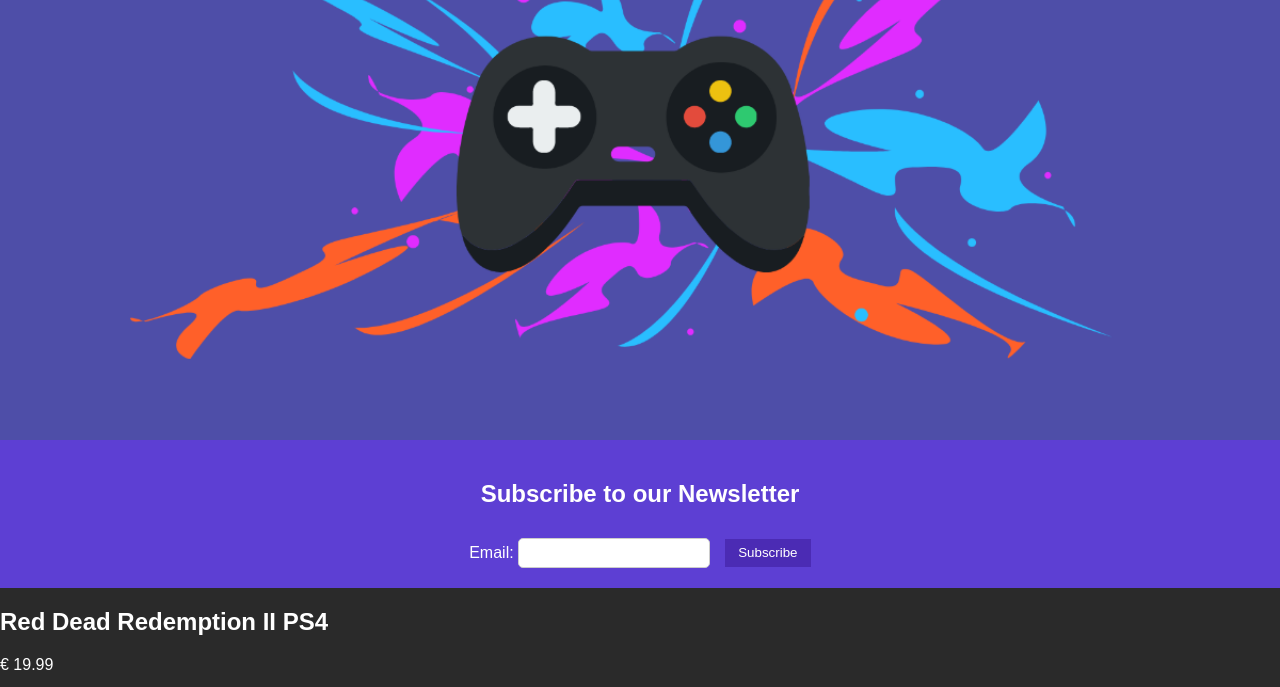
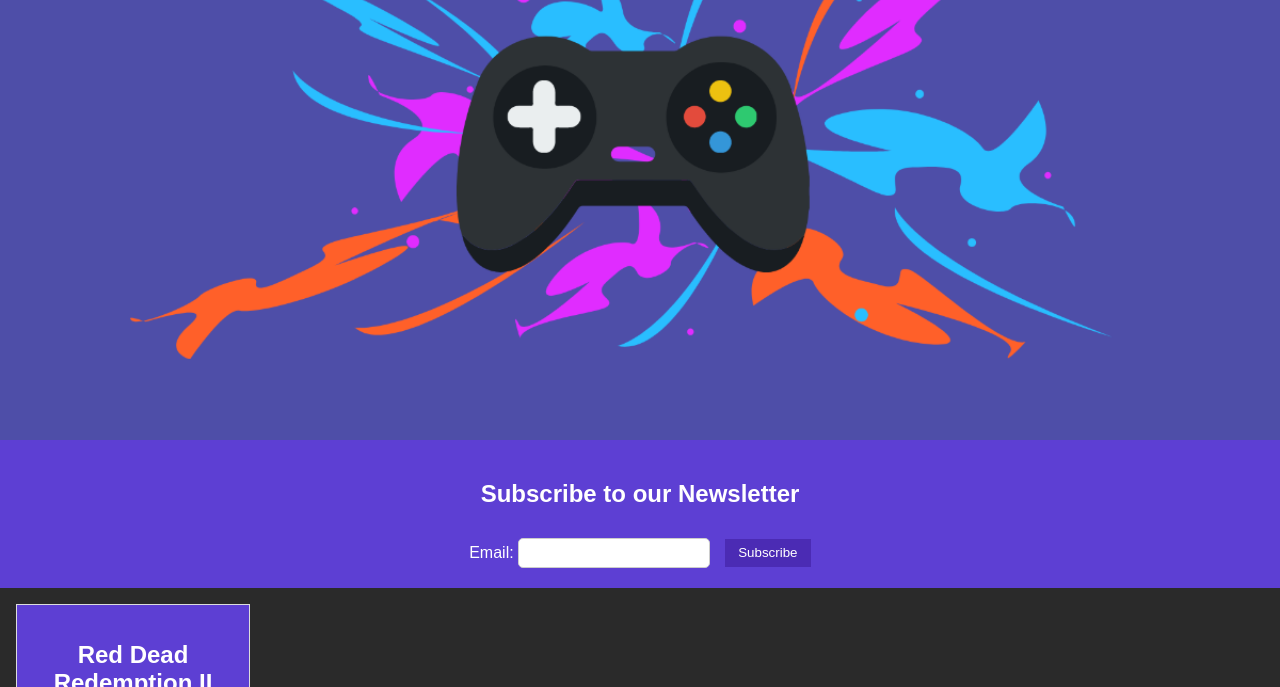
Before and after one commit to MohamedElb17/Portfolio-Web-Advanced, a plain HTML site: page page.html in a window 1280 px wide. Shown: the part 241-928 px from the top of the page. Drawn offline with Linux system fonts and the light colour scheme.

Commit message:
css animatie

```diff
--- a/stijl.css
+++ b/stijl.css
@@ -99,3 +99,19 @@ footer {
     text-align: center;
     font-family: 'Franklin Gothic Medium', 'Arial Narrow', Arial, sans-serif;
 }
+
+
+.product-item {
+    border: 1px solid #ddd;
+    padding: 1em;
+    margin: 1em;
+    width: 200px;
+    text-align: center;
+    background-color: #5D3FD3;
+    transition: transform 0.3s ease, box-shadow 0.3s ease;
+}
+
+.product-item:hover {
+    transform: translateY(-10px);
+    box-shadow: 0 10px 20px rgba(0, 0, 0, 0.2);
+}
```
